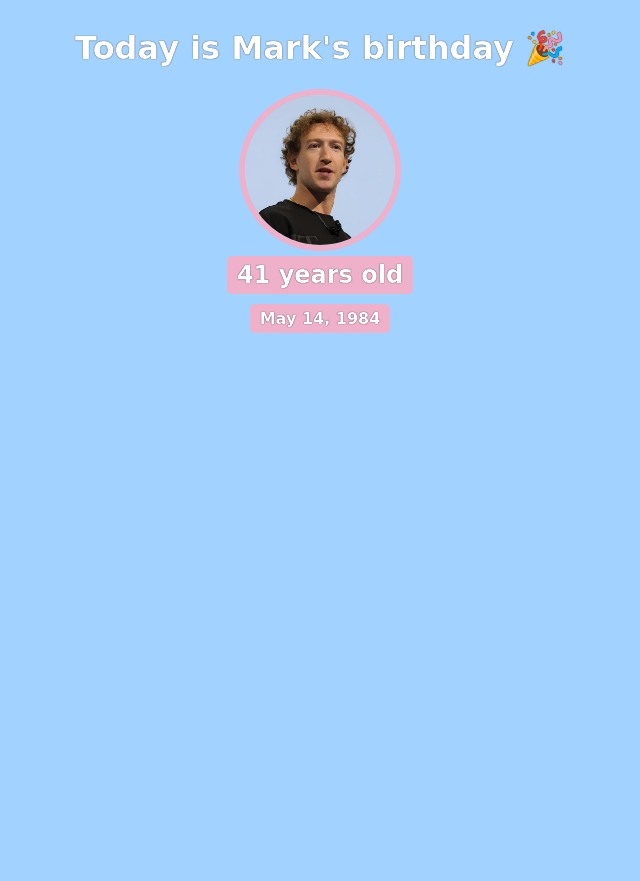
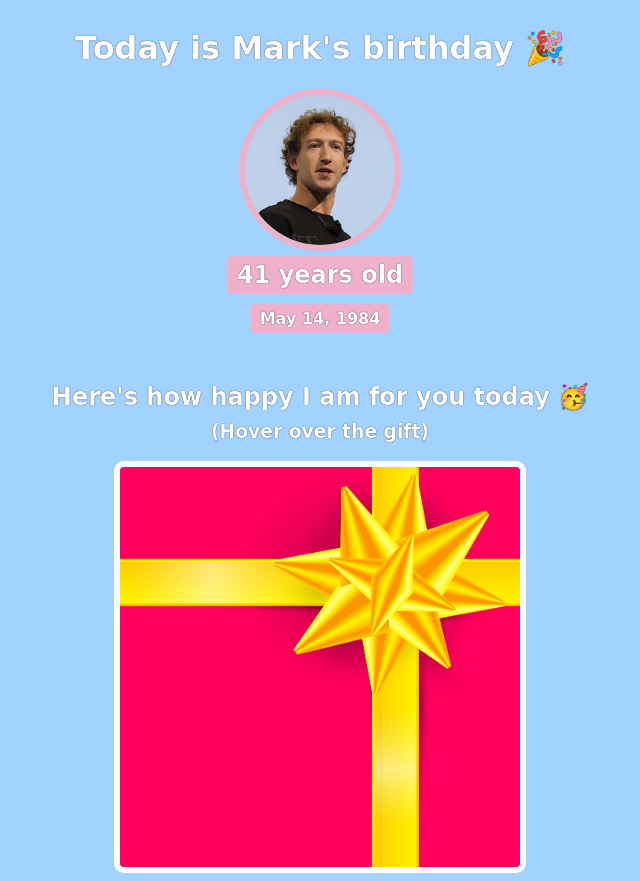
Before and after one commit to whndllsnts/scrimba-fullstack-projects, a plain HTML site: page HTML and CSS Fundamentals/04 Birthday GIFt Site/index.html in a window 1280 px wide. Shown: the whole page, without its empty margins (320-960 px from the left). Before the commit the page ends 800 px from the top, so only its background shows below. Drawn offline with Linux system fonts and the light colour scheme; a web font is replaced by a local one.

Commit message:
Added a gift section with heading, hint text, and a styled image featuring rounded corners and a white border for a clean, celebratory layout.

```diff
--- a/HTML and CSS Fundamentals/04 Birthday GIFt Site/index.html
+++ b/HTML and CSS Fundamentals/04 Birthday GIFt Site/index.html
@@ -8,9 +8,14 @@
     <body>
         <div id="header">
             <h1>Today is Mark's birthday 🎉</h1>
-            <img id="bff-img" src="mark.jpg" alt="An individual delivering a professional presentation while speaking into a microphone headset.">
+            <img id="bff-img" src="images/mark.jpg" alt="An individual delivering a professional presentation while speaking into a microphone headset.">
             <h2 id="bday-age">41 years old</h2>
             <h4 id="bday-date">May 14, 1984</h4>
         </div>
+        <div class="gift-section">
+            <h2 class="gift-title">Here's how happy I am for you today 🥳</h2>
+            <h3 class="gift-hint">(Hover over the gift)</h3>
+            <img class="gift-img" src="images/gift-cover.jpg" alt="A red gift box decorated with a shiny yellow ribbon and a large golden bow.">
+        </div>
     </body>
 </html>
--- a/HTML and CSS Fundamentals/04 Birthday GIFt Site/style.css
+++ b/HTML and CSS Fundamentals/04 Birthday GIFt Site/style.css
@@ -34,3 +34,21 @@ h1, h2, h3, h4, p {
   border-radius: 5px;
   padding: 5px 10px;
 }
+
+.gift-section {
+  margin-top: 50px;
+}
+
+.gift-title {
+  margin-bottom: 10px;
+}
+
+.gift-hint {
+  margin-top: 0;
+}
+
+.gift-img {
+  width: 400px;
+  border: 6px solid white;
+  border-radius: 10px;
+}
```
Also changed, not shown: HTML and CSS Fundamentals/04 Birthday GIFt Site/images/gift-cover.jpg (added), HTML and CSS Fundamentals/04 Birthday GIFt Site/images/mark.jpg (renamed from HTML and CSS Fundamentals/04 Birthday GIFt Site/mark.jpg).
